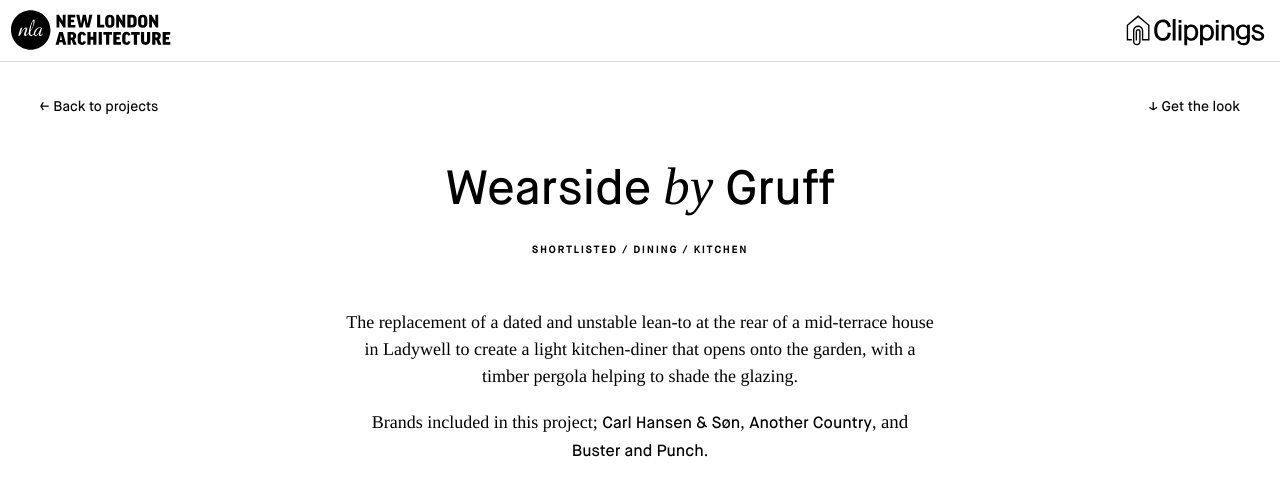
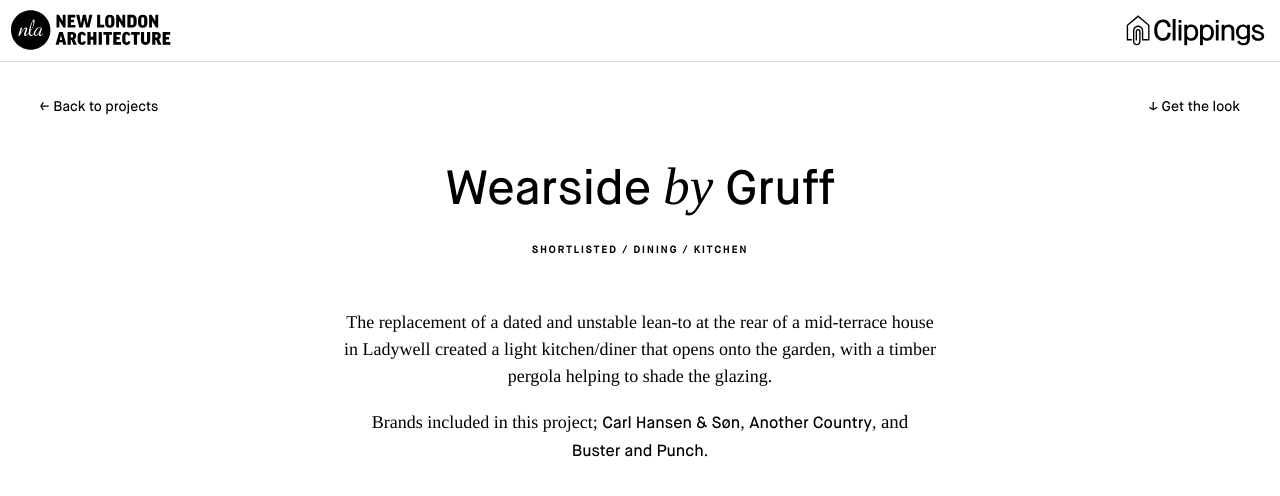
Before and after one commit to OpenBuildings/dont-move-improve, a Jekyll site: the page built from _projects/Gruff-Wearside.html, in a window 1280 px wide and 900 px high, cut to the strip 0-505 px from the top of the window. Shown: the top 496 px of the strip. Built offline with Jekyll 4.4.1, drawn with Linux system fonts in a browser that asks for light colours; a script that is not in the unit is left out.

Commit message:
Update products in project

```diff
--- a/_projects/Gruff-Wearside.html
+++ b/_projects/Gruff-Wearside.html
@@ -4,23 +4,19 @@
 architect: Gruff
 categories: shortlisted
 tags: [Dining, Kitchen]
-description: The replacement of a dated and unstable lean-to at the rear of a mid-terrace house in Ladywell to create a light kitchen-diner that opens onto the garden, with a timber pergola helping to shade the glazing.
+description: The replacement of a dated and unstable lean-to at the rear of a mid-terrace house in Ladywell created a light kitchen/diner that opens onto the garden, with a timber pergola helping to shade the glazing.
 products:
   - name: Wishbone Chair
     image: 'https://cdn.thinglink.me/api/image/860938858810834944'
-    url: 'https://clippings.com/carl-hansen-son'
+    url: https://clippings.com/carl-hansen-son
     brand: Carl Hansen & Søn
-    brandslug: carl-hansen-son
   - name: Dining Table One
     image: 'https://cdn.thinglink.me/api/image/860953183361433600'
-    url: 'https://clippings.com/another-country'
+    url: https://clippings.com/another-country
     brand: Another Country
-    brandslug: another-country
   - name: Hooked 3.0 Pendant
-    image: 'https://cdn.thinglink.me/api/image/860573712179527680'
-    url: 'https://clippings.com/buster-and-punch'
+    image: 'https://cdn.thinglink.me/api/image/860937955886235648'
     brand: Buster and Punch
-    brandslug: buster-and-punch
 ---
 
 {% include project/body.html %}
```
